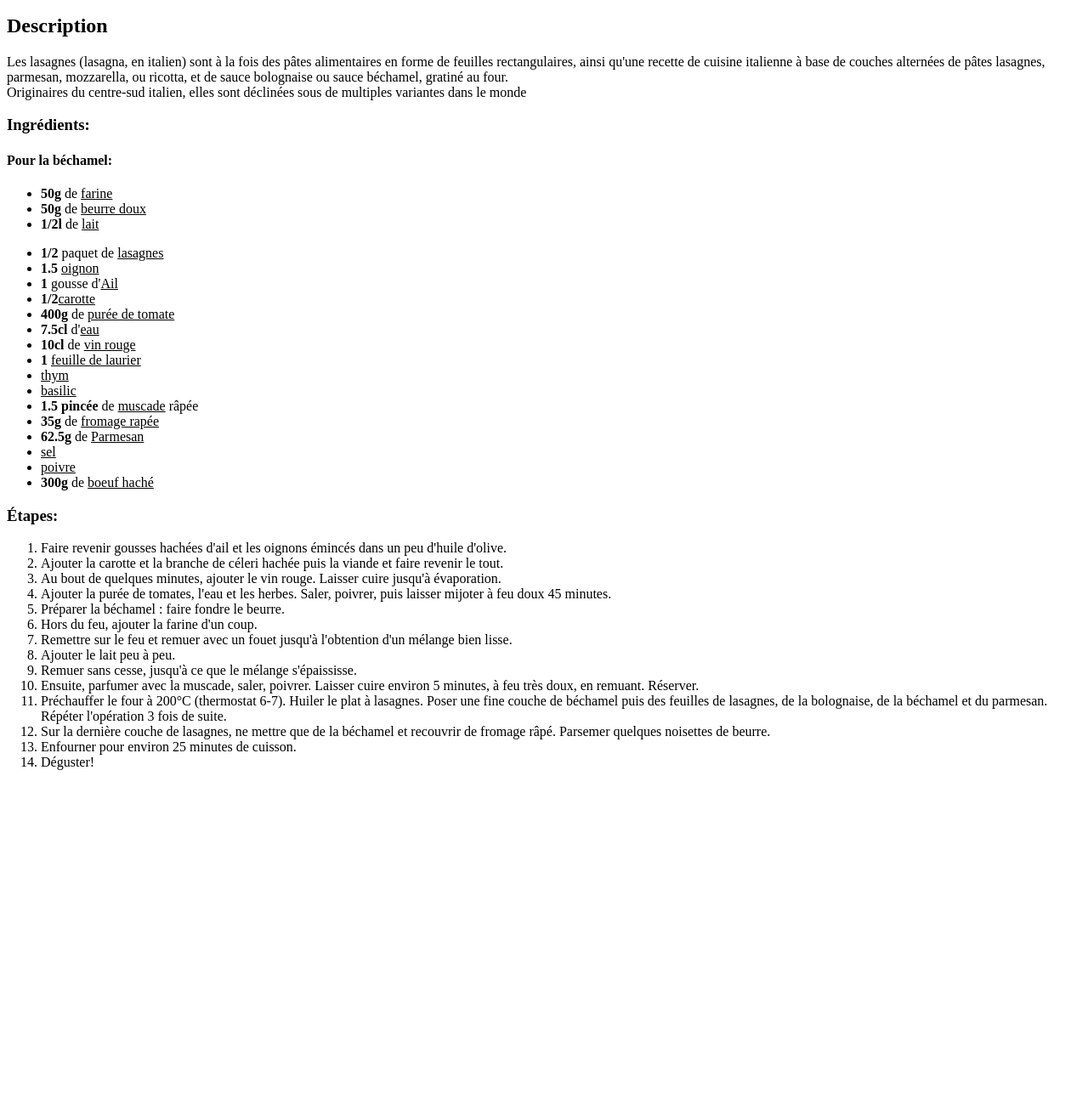
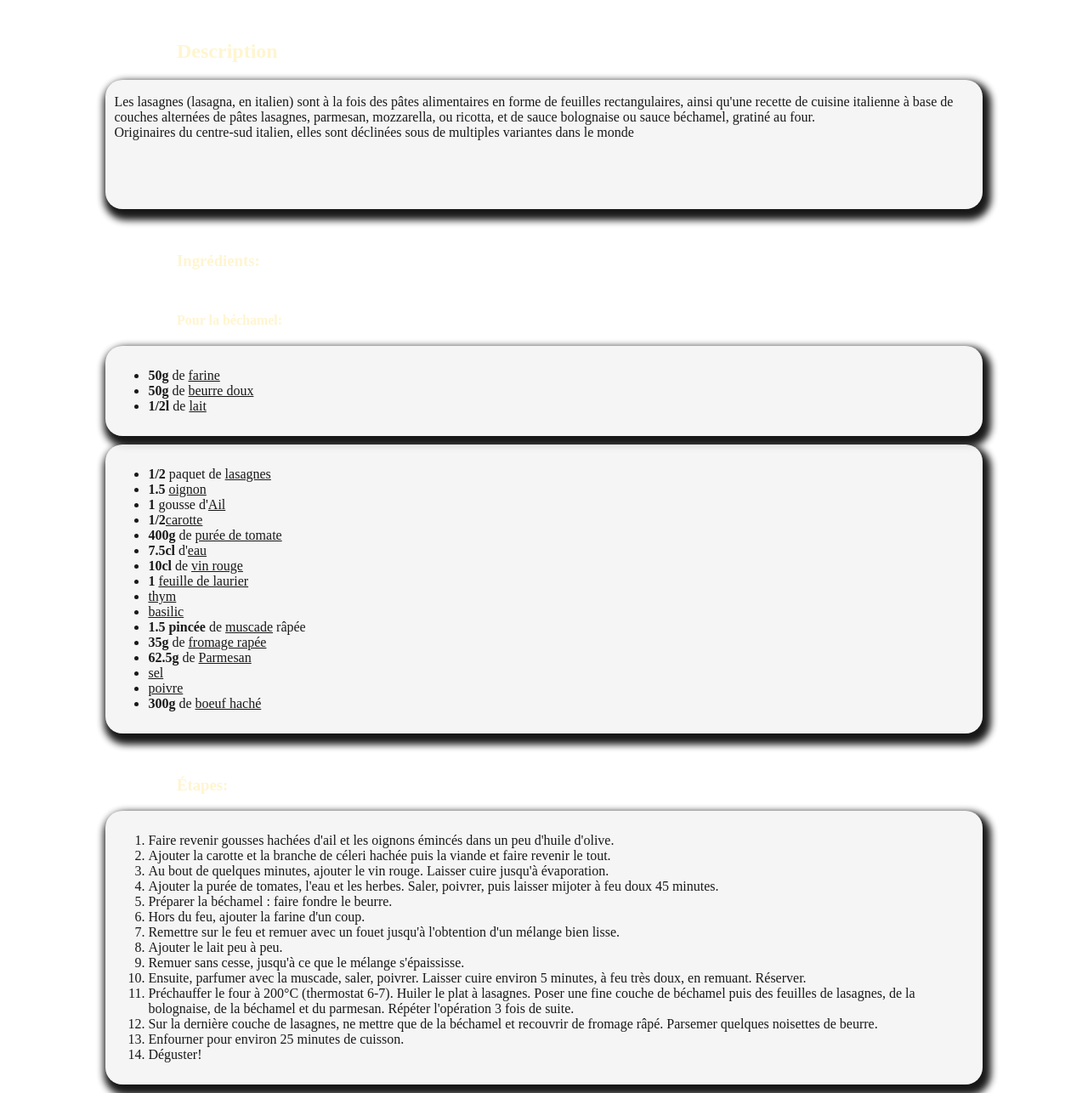
Before and after one commit to Lilsan09/odin-recipes, a plain HTML site: page recettes/lasagne.html in a window 1280 px wide. Shown: the part 383-1669 px from the top of the page at 85% size. Before the commit the page ends 1305 px from the top, so only its background shows below. Drawn offline with Linux system fonts and the light colour scheme.

Commit message:
ajout des class dans la recette lasagnes

```diff
--- a/recettes/lasagne.html
+++ b/recettes/lasagne.html
@@ -2,7 +2,7 @@
 <html lang="fr">
     <head>
         <meta charset="utf-8">
-        <title>Lasagne</title>
+        <title>Lasagnes</title>
         <link rel="stylesheet" href="../assets/style/recette.css">
     </head>
 <body>
@@ -12,21 +12,32 @@
 
     <img src="../assets/img/lasagne.png" alt="lasagne">
 
+    <div class="h234">
         <h2>Description</h2>
+    </div>
 
+    <div class="paragraphe">
         <p>Les lasagnes (lasagna, en italien) sont à la fois des pâtes alimentaires en forme de feuilles rectangulaires, ainsi qu'une recette de cuisine italienne à base de couches alternées de pâtes lasagnes, parmesan, mozzarella, ou ricotta, et de sauce bolognaise ou sauce béchamel, gratiné au four.
         <br>Originaires du centre-sud italien, elles sont déclinées sous de multiples variantes dans le monde</p>
+    </div>
 
+    <div class="h234">
         <h3>Ingrédients:</h3>
+    </div>
 
+    <div class="h234">
         <h4>Pour la béchamel:</h4>
+    </div>
 
+    <div class="liste">
         <ul>
             <li><strong>50g</strong> de <u>farine</u></li>
             <li><strong>50g</strong> de <u>beurre doux</u></li>
             <li><strong>1/2l</strong> de <u>lait</u></li>
         </ul>
+    </div>
 
+    <div class="liste">
         <ul>
             <li><strong>1/2</strong> paquet de <u>lasagnes</u></li>
             <li><strong>1.5</strong> <u>oignon</u></li>
@@ -45,9 +56,13 @@
             <li><u>poivre</u></li>
             <li><strong>300g</strong> de <u>boeuf haché</u></li>
         </ul>
+    </div>
 
+    <div class="h234">
         <h3>Étapes:</h3>
+    </div>
 
+    <div class="liste">
         <ol>
             <li>Faire revenir gousses hachées d'ail et les oignons émincés dans un peu d'huile d'olive.</li>
             <li>Ajouter la carotte et la branche de céleri hachée puis la viande et faire revenir le tout.</li>
@@ -64,6 +79,7 @@
             <li>Enfourner pour environ 25 minutes de cuisson.</li>
             <li>Déguster!</li>
         </ol>
+    </div>
 
 </body>
 </html>
```
Lines whose indentation alone changed are shown as unchanged.
